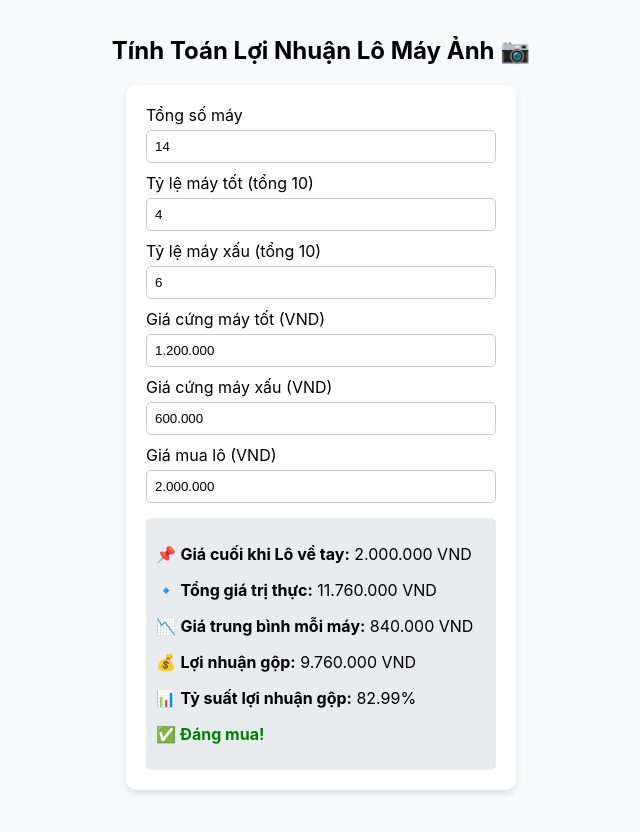
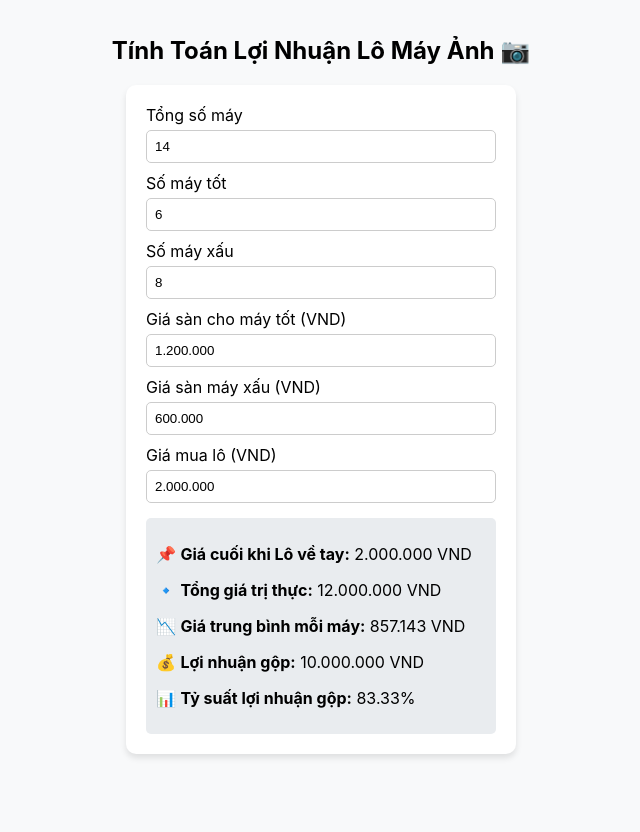
Before and after one commit to nguyendangkin/cacu-film, a React (Create React App) app: page / in a window 1280 px wide. Shown: the top 832 px of the page, without its empty margins (319-959 px from the left). Built offline with nearby package versions, Linux system fonts and the light colour scheme.

Commit message:
update code

```diff
--- a/src/App.js
+++ b/src/App.js
@@ -5,13 +5,13 @@ function App() {
         const saved = localStorage.getItem("totalMachines");
         return saved ? Number(saved) : 14;
     });
-    const [goodRatio, setGoodRatio] = useState(() => {
-        const saved = localStorage.getItem("goodRatio");
-        return saved ? Number(saved) : 4;
+    const [goodMachines, setGoodMachines] = useState(() => {
+        const saved = localStorage.getItem("goodMachines");
+        return saved ? Number(saved) : 6;
     });
-    const [badRatio, setBadRatio] = useState(() => {
-        const saved = localStorage.getItem("badRatio");
-        return saved ? Number(saved) : 6;
+    const [badMachines, setBadMachines] = useState(() => {
+        const saved = localStorage.getItem("badMachines");
+        return saved ? Number(saved) : 8;
     });
     const [goodPrice, setGoodPrice] = useState(() => {
         const saved = localStorage.getItem("goodPrice");
@@ -30,60 +30,53 @@ function App() {
     // Lưu giá trị vào localStorage khi thay đổi
     useEffect(() => {
         localStorage.setItem("totalMachines", totalMachines);
-        localStorage.setItem("goodRatio", goodRatio);
-        localStorage.setItem("badRatio", badRatio);
+        localStorage.setItem("goodMachines", goodMachines);
+        localStorage.setItem("badMachines", badMachines);
         localStorage.setItem("goodPrice", goodPrice);
         localStorage.setItem("badPrice", badPrice);
         localStorage.setItem("purchasePrice", purchasePrice);
     }, [
         totalMachines,
-        goodRatio,
-        badRatio,
+        goodMachines,
+        badMachines,
         goodPrice,
         badPrice,
         purchasePrice,
     ]);
 
-    // Xử lý thay đổi tỷ lệ
-    const handleRatioChange = (type, value) => {
+    // Xử lý thay đổi số lượng máy
+    const handleMachineChange = (type, value) => {
         const numValue = Number(value);
         if (type === "good") {
-            if (numValue >= 0 && numValue <= 10) {
-                setGoodRatio(numValue);
-                setBadRatio(10 - numValue);
+            if (numValue >= 0 && numValue <= totalMachines) {
+                setGoodMachines(numValue);
+                setBadMachines(totalMachines - numValue);
             }
         } else {
-            if (numValue >= 0 && numValue <= 10) {
-                setBadRatio(numValue);
-                setGoodRatio(10 - numValue);
+            if (numValue >= 0 && numValue <= totalMachines) {
+                setBadMachines(numValue);
+                setGoodMachines(totalMachines - numValue);
             }
         }
     };
 
     // Tính giá trung bình mỗi máy
     const calculateAveragePrice = (
-        total,
-        goodRatio,
-        badRatio,
+        goodMachines,
+        badMachines,
         goodPrice,
         badPrice
     ) => {
         // Đảm bảo các số là number
-        const totalNum = Number(total);
-        const goodRatioNum = Number(goodRatio);
-        const badRatioNum = Number(badRatio);
+        const goodMachinesNum = Number(goodMachines);
+        const badMachinesNum = Number(badMachines);
         const goodPriceNum = Number(goodPrice);
         const badPriceNum = Number(badPrice);
 
-        // Tính số lượng máy
-        let goodMachines =
-            totalNum * (goodRatioNum / (goodRatioNum + badRatioNum));
-        let badMachines =
-            totalNum * (badRatioNum / (goodRatioNum + badRatioNum));
-
         // Tính giá trị
-        let totalCost = goodMachines * goodPriceNum + badMachines * badPriceNum;
-        let averagePrice = totalCost / totalNum;
+        let totalCost =
+            goodMachinesNum * goodPriceNum + badMachinesNum * badPriceNum;
+        let averagePrice = totalCost / (goodMachinesNum + badMachinesNum);
 
         // Làm tròn để tránh lỗi số thập phân
         return {
@@ -94,9 +87,8 @@ function App() {
 
     useEffect(() => {
         let { averagePrice, totalCost } = calculateAveragePrice(
-            totalMachines,
-            goodRatio,
-            badRatio,
+            goodMachines,
+            badMachines,
             goodPrice,
             badPrice
         );
@@ -108,16 +100,8 @@ function App() {
             averagePrice,
             profit,
             grossProfitMargin,
-            isProfitable: profit > 0,
         });
-    }, [
-        totalMachines,
-        goodRatio,
-        badRatio,
-        goodPrice,
-        badPrice,
-        purchasePrice,
-    ]);
+    }, [goodMachines, badMachines, goodPrice, badPrice, purchasePrice]);
 
     const formatCurrency = (number) => {
         if (!number) return "0";
@@ -139,29 +123,29 @@ function App() {
                     isPrice={false}
                 />
                 <InputField
-                    label="Tỷ lệ máy tốt (tổng 10)"
-                    value={goodRatio}
-                    setValue={(value) => handleRatioChange("good", value)}
+                    label="Số máy tốt"
+                    value={goodMachines}
+                    setValue={(value) => handleMachineChange("good", value)}
                     isPrice={false}
-                    max={10}
-                    linkedValue={badRatio}
+                    max={totalMachines}
+                    linkedValue={badMachines}
                 />
                 <InputField
-                    label="Tỷ lệ máy xấu (tổng 10)"
-                    value={badRatio}
-                    setValue={(value) => handleRatioChange("bad", value)}
+                    label="Số máy xấu"
+                    value={badMachines}
+                    setValue={(value) => handleMachineChange("bad", value)}
                     isPrice={false}
-                    max={10}
-                    linkedValue={goodRatio}
+                    max={totalMachines}
+                    linkedValue={goodMachines}
                 />
                 <InputField
-                    label="Giá cứng máy tốt (VND)"
+                    label="Giá sàn cho máy tốt (VND)"
                     value={goodPrice}
                     setValue={setGoodPrice}
                     isPrice={true}
                 />
                 <InputField
-                    label="Giá cứng máy xấu (VND)"
+                    label="Giá sàn máy xấu (VND)"
                     value={badPrice}
                     setValue={setBadPrice}
                     isPrice={true}
@@ -195,16 +179,6 @@ function App() {
                         <p>
                             📊 <b>Tỷ suất lợi nhuận gộp:</b>{" "}
                             {result.grossProfitMargin.toFixed(2)}%
-                        </p>
-                        <p
-                            style={{
-                                fontWeight: "bold",
-                                color: result.isProfitable ? "green" : "red",
-                            }}
-                        >
-                            {result.isProfitable
-                                ? "✅ Đáng mua!"
-                                : "❌ Không đáng mua!"}
                         </p>
                     </div>
                 )}
```
